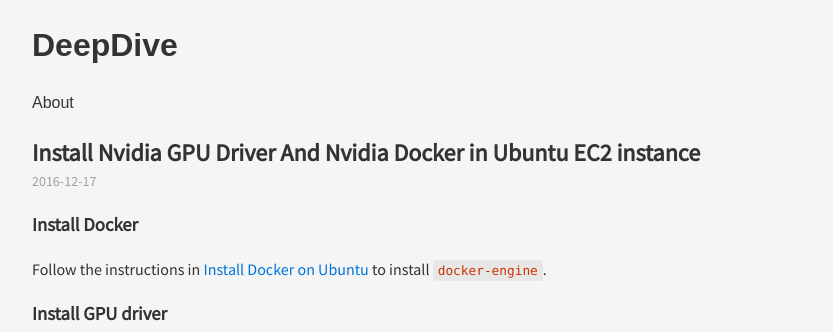
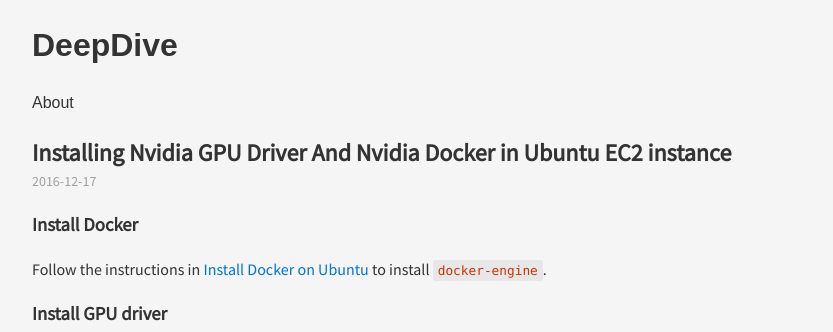
Before and after one commit to songyunlu/songyunlu.github.io, a Jekyll site: the page built from _posts/2016-12-17-installing-nvidia-gpu-driver-and-nvidia-docker-in-ubuntu-ec2-instance.md, in a window 1280 px wide. Shown: the top 332 px of the page, without its empty margins (224-1057 px from the left). Built offline with Jekyll 4.4.1, drawn with Linux system fonts in a browser that asks for light colours; comment, search, counter and statistics services are not loaded.

Commit message:
1. Added a new post 2017-01-05-setting-up-openai-kubernetes-ec2-autoscaler-in-the-cluster-installed-by-kops.md. 2. Modified styles for tables.

```diff
--- a/_posts/2016-12-17-install-nvidia-gpu-driver-and-nvidia-docker-in-ubuntu-ec2-instance.md
+++ b/_posts/2016-12-17-installing-nvidia-gpu-driver-and-nvidia-docker-in-ubuntu-ec2-instance.md
@@ -1,6 +1,6 @@
 ---
 layout: post
-title:  Install Nvidia GPU Driver And Nvidia Docker in Ubuntu EC2 instance
+title:  Installing Nvidia GPU Driver And Nvidia Docker in Ubuntu EC2 instance
 date:   2016-12-17T21:40:00+8:00
 ---
 
--- a/_sass/_base.scss
+++ b/_sass/_base.scss
@@ -43,10 +43,9 @@
     margin: 0 auto;
 }
 table {
-    border-collapse: separate;
+    border-collapse: collapse;
     border-spacing: 0;
     max-width: 100%;
-    width: 100%;
 }
 th,
 td {
@@ -56,11 +55,11 @@
 th {
     text-align: left;
     vertical-align: bottom;
-    border-bottom: 2px solid $border-color;
+    border: 1px solid $border-color;
 }
 td {
     vertical-align: top;
-    border-bottom: 1px solid $border-color;
+    border: 1px solid $border-color;
 }
 pre {
     padding: 1.25rem;
@@ -72,7 +71,6 @@
     tab-size: 4;
 }
 p code {
-    // border:1px solid #333;
     border-radius:3px;
     background-color:#e7e7e7;
     white-space:nowrap;
```
Also changed, not shown: _posts/2016-12-28-running-tensorflow-example-with-gpu-support-in-ubuntu-ec2-instance.md (renamed from _posts/2016-12-28-run-tensorflow-example-with-gpu-support-in-ubuntu-ec2-instance.md, +1 -1 lines), _posts/2017-01-03-running-distributed-tensorflow-example-with-gpu-via-nvidia-docker.md (renamed from _posts/2017-01-03-run-distributed-tensorflow-example-with-gpu-via-nvidia-docker.md, +1 -1 lines), _posts/2017-01-05-creating-a-instance-group-for-gpu-nodes-with-kops.md (+1 -1 lines), _posts/2017-01-05-setting-up-openai-kubernetes-ec2-autoscaler-in-the-cluster-installed-by-kops.md (added, +102 -0 lines).
